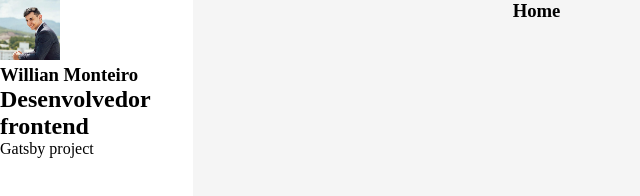
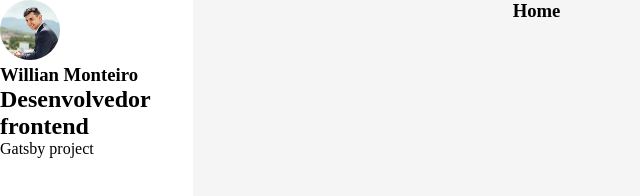
Before and after one commit to willianmonteiro/willianmonteiro-blog, a Gatsby site: page / in a window 1280 px wide. Shown: the full height of the page, 0-640 px from the left. Built offline with nearby package versions, Linux system fonts and the light colour scheme; Gatsby itself is replaced by a stand-in of ours.

Commit message:
avatar component

```diff
--- a/src/components/Avatar/index.js
+++ b/src/components/Avatar/index.js
@@ -1,6 +1,6 @@
 import React from "react"
 import { useStaticQuery, graphql } from "gatsby"
-import Img from "gatsby-image"
+import { AvatarWrapper } from "./styles"
 
 const Avatar = () => {
   const { avatarImage } = useStaticQuery(
@@ -17,7 +17,9 @@ const Avatar = () => {
     `
   )
 
-  return <Img fixed={avatarImage.childImageSharp.fixed} alt="Avatar" />
+  return (
+    <AvatarWrapper fixed={avatarImage.childImageSharp.fixed} alt="Avatar" />
+  )
 }
 
 export default Avatar
--- /dev/null
+++ b/src/components/Avatar/styles.js
@@ -0,0 +1,9 @@
+import styled from "styled-components"
+import Img from "gatsby-image"
+
+export const AvatarWrapper = styled(Img)`
+  border-radius: 50%;
+  height: 3.75rem;
+  margin: auto;
+  width: 3.75rem;
+`
--- a/src/components/Layout/index.js
+++ b/src/components/Layout/index.js
@@ -1,6 +1,7 @@
 import React from "react"
 import PropTypes from "prop-types"
 import Profile from "../Profile"
+
 import GlobalStyles from "../../styles/global"
 import { LayoutWrapper, Main } from "./styles"
 
```
